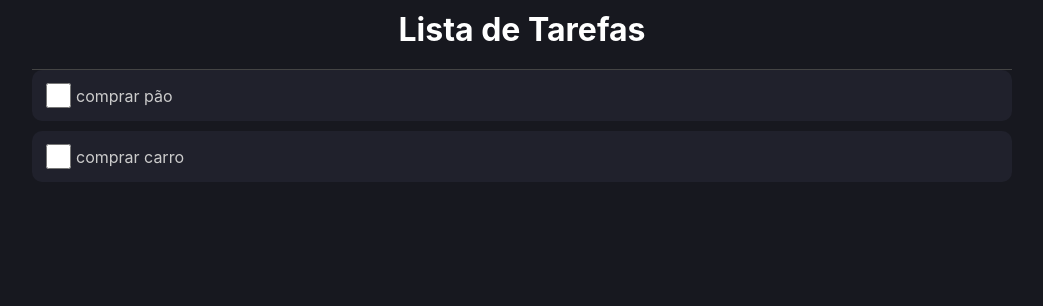
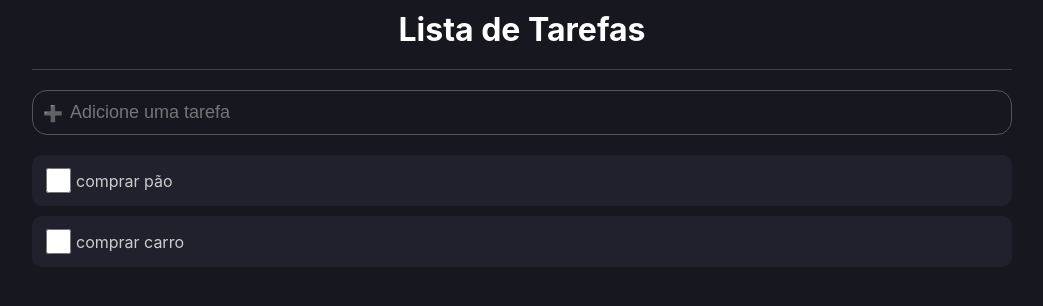
Before and after one commit to jovimoura/to-do-react, a React (Create React App) app: page / in a window 1280 px wide. Shown: the top 306 px of the page, without its empty margins (118-1161 px from the left). Built offline with nearby package versions, Linux system fonts and the light colour scheme.

Commit message:
finalizando projeto e iniciando busca de bugs

```diff
--- a/src/App.tsx
+++ b/src/App.tsx
@@ -2,6 +2,8 @@
 import * as C from './App.styles' //Importando tudo como C de app.styles
 import { Item } from './types/item';
 import { ListItem } from './components/ListItem';
+import { AddArea } from './components/AddArea';
+import { ListFormat } from 'typescript';
 
 const App = () => {
   const [list, setList] = useState<Item[]>([
@@ -9,12 +11,22 @@
     {id: 2, name: 'comprar carro', done: false}
   ])
 
+  const handleAddTask = (taskName:string)=>{
+    let newList = [...list];
+    newList.push({
+      id: list.length + 1,
+      name: taskName,
+      done: false
+    });
+    setList(newList)
+  }
+
   return (
     <C.Container>
       <C.Area>
         <C.Header>Lista de Tarefas</C.Header>
 
-        {/*área de add nova tarefa*/}
+        <AddArea onEnter={handleAddTask} />
 
         {list.map((item,index)=>(
           <ListItem key={index} item={item} />
--- /dev/null
+++ b/src/components/AddArea/index.tsx
@@ -0,0 +1,29 @@
+import { useState, KeyboardEvent } from 'react'
+import * as C from './styles'
+
+type Props = {
+    onEnter: (taskName: string)=>void
+}
+
+export const AddArea = ({ onEnter }: Props) => {
+    const [inputText, setInputText] = useState(''); // cria um state
+
+    const handleKeyUp = (e:KeyboardEvent)=>{ //evento do teclado
+        if(e.code == 'Enter' && inputText !== '') {
+            onEnter(inputText);
+            setInputText('');
+        }
+    }
+    return (
+        <C.Container >
+            <div className="image">➕</div>
+            <input
+                type="text"
+                placeholder="Adicione uma tarefa"
+                value={inputText}
+                onChange={e=>setInputText(e.target.value)} //vai capturar o texto e vai alterar na variavel
+                onKeyUp={handleKeyUp}
+            />
+        </C.Container>
+    )
+}
--- /dev/null
+++ b/src/components/AddArea/styles.ts
@@ -0,0 +1,23 @@
+import styled from "styled-components";
+
+export const Container = styled.div`
+    display: flex;
+    align-items: center;
+    border: 1px solid #555;
+    border-radius: 15px;
+    padding: 10px;
+    margin: 20px 0;
+
+    .image {
+        margin-right: 5px;
+    }
+
+    input {
+        border: 0px;
+        background: transparent;
+        outline: 0;
+        color: #FFF;
+        font-size: 18px;
+        flex: 1;
+    }
+`;
```
